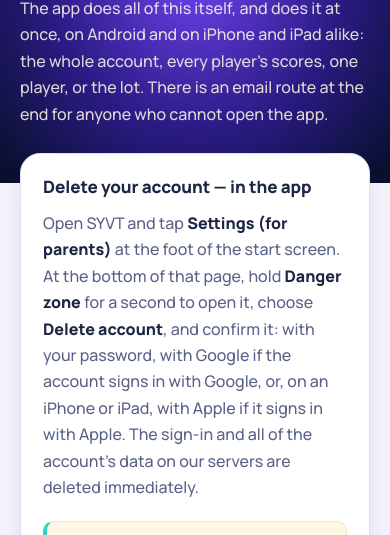
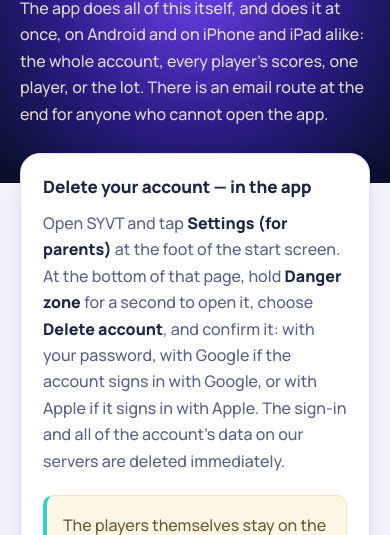
Before and after one commit to ayx-a51/www_SYVT, a plain HTML site: page data_deletion.html in a window 390 px wide. Shown: the part 232-767 px from the top of the page. Drawn offline with Linux system fonts and the light colour scheme.

Commit message:
Sign in with Apple is no longer an iPhone's alone, in the policy and the deletion page
SYVT's Android app signs in with Apple too, from 1.2.0 (testing tracks
first). The privacy policy and the deletion page now name Apple without
"on an iPhone or iPad", which is true before and after that version
reaches production. The help page's "Android has no Sign in with Apple"
changes with the production release (branch android-apple).

Co-Authored-By: Claude Opus 5.5 <noreply@anthropic.com>

```diff
--- a/data_deletion.html
+++ b/data_deletion.html
@@ -53,8 +53,8 @@
     the start screen. At the bottom of that page, hold <strong>Danger
     zone</strong> for a second to open it, choose <strong>Delete
     account</strong>, and confirm it: with your password, with Google if the
-    account signs in with Google, or, on an iPhone or iPad, with Apple if it
-    signs in with Apple. The sign-in and all of the account's data on our
+    account signs in with Google, or with Apple if it signs in with Apple.
+    The sign-in and all of the account's data on our
     servers are deleted immediately.</p>
     <div class="note">
       <p>The players themselves stay on the device, so nobody loses their name
```
Also changed, not shown: privacy.html (+2 -2 lines).
